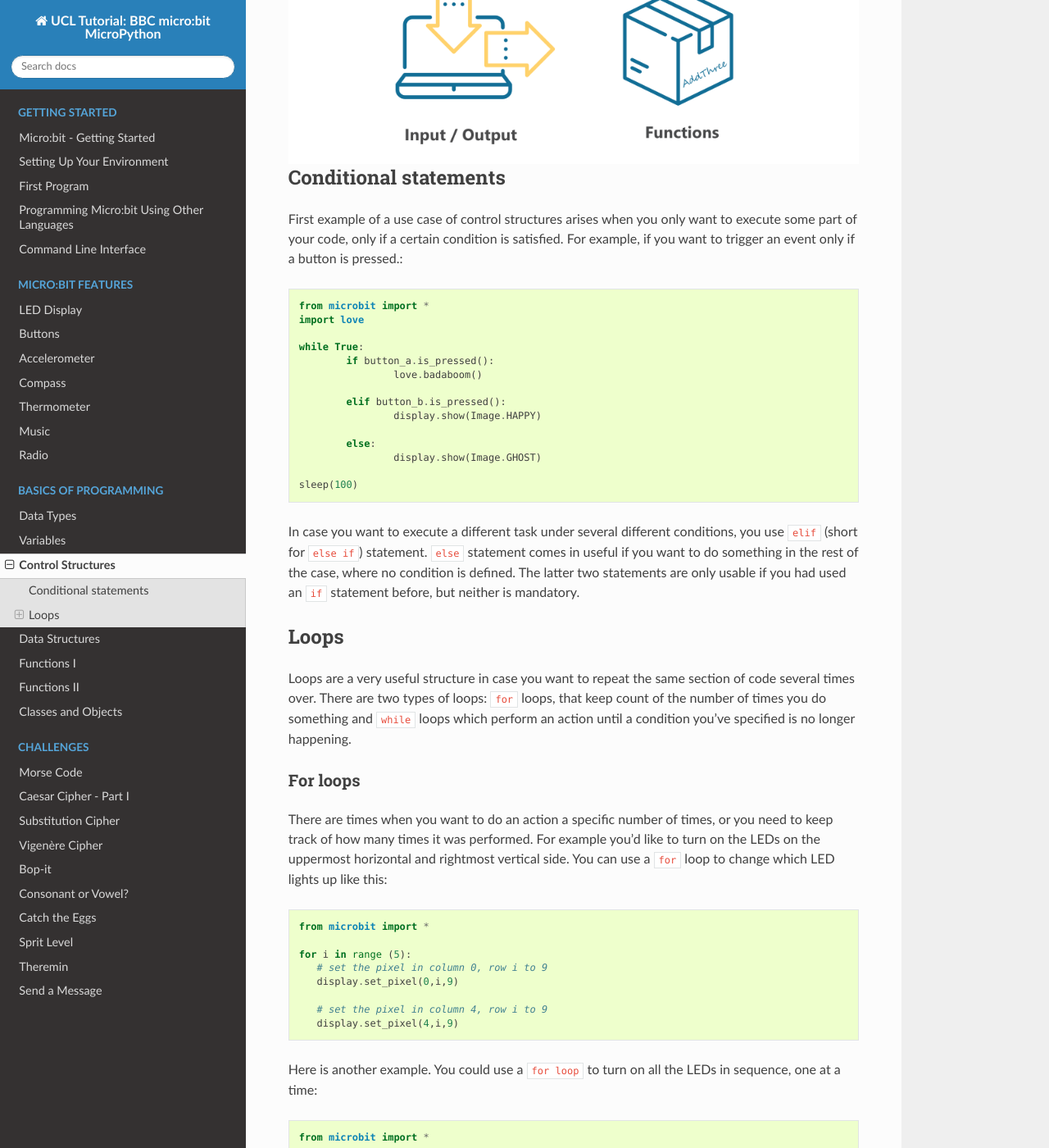
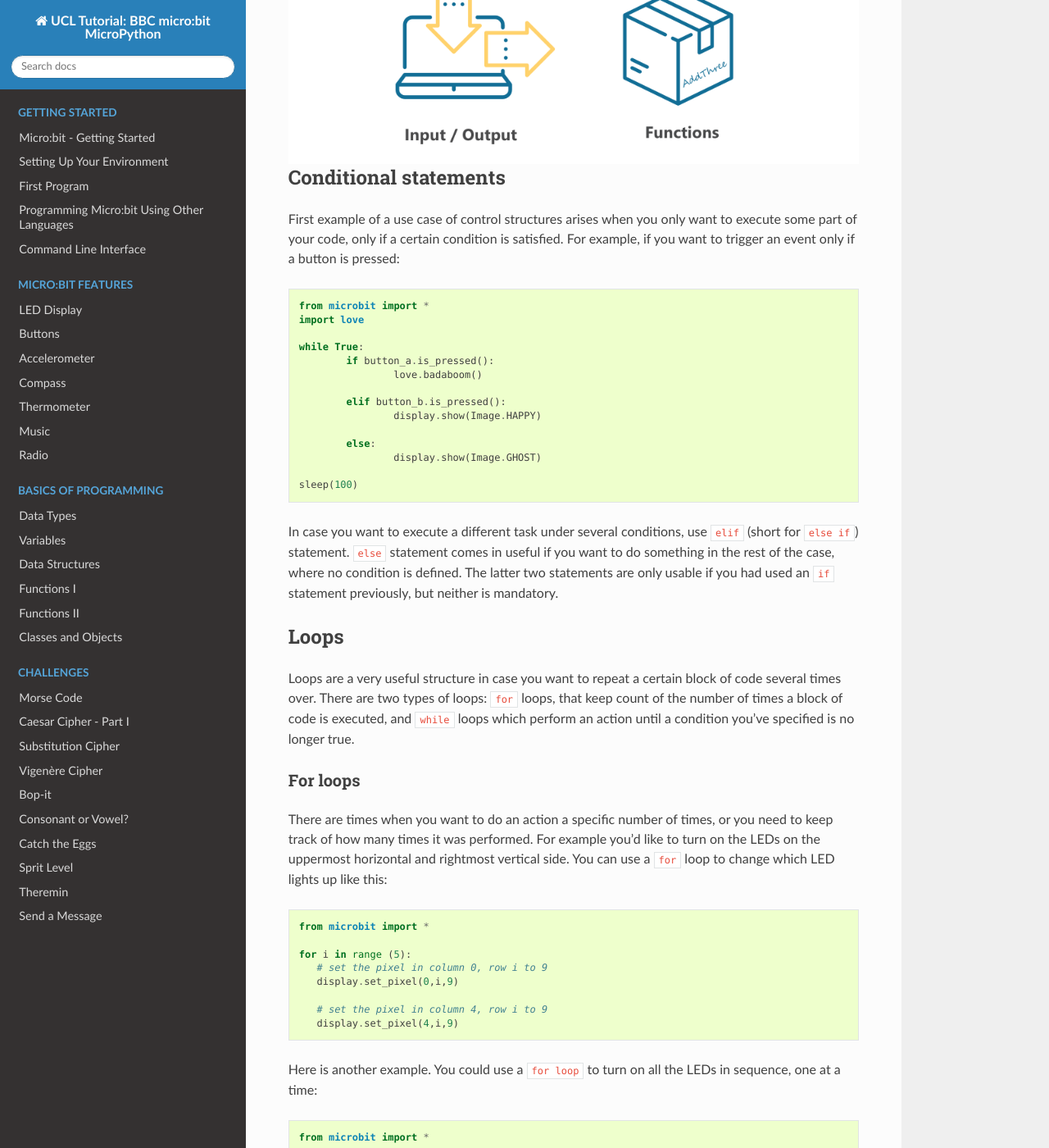
Before and after one commit to rharbird/microbit-challenges, a Sphinx documentation site: the page built from docs/source/basics/control_structures.rst, in a window 1280 px wide and 1400 px high, scrolled down 600 px. Shown: the whole window at 82% size. Built offline with Sphinx 7.4.7 and the Read the Docs theme 2.0.0, drawn with Linux system fonts in a browser that asks for light colours; pages that are not in the unit, such as notebooks, are missing from menus.

Commit message:
Modify textand filename

```diff
--- a/docs/source/basics/control.rst
+++ b/docs/source/basics/control_structures.rst
@@ -14,7 +14,7 @@ Conditional statements
 ======================
 
 First example of a use case of control structures arises when you only want to execute some part of your code, only if a certain condition is satisfied.
-For example, if you want to trigger an event only if a button is pressed.::
+For example, if you want to trigger an event only if a button is pressed: ::
 
 	from microbit import *
 	import love
@@ -32,15 +32,15 @@ For example, if you want to trigger an event only if a button is pressed.::
 	sleep(100)
 
 
-In case you want to execute a different task under several different conditions, you use ``elif`` (short for ``else if``) statement. ``else`` statement comes in useful if you want to do something
-in the rest of the case, where no condition is defined. The latter two statements are only usable if you had used an ``if`` statement before, but neither is mandatory.
+In case you want to execute a different task under several conditions, use ``elif`` (short for ``else if``) statement. ``else`` statement comes in useful if you want to do something
+in the rest of the case, where no condition is defined. The latter two statements are only usable if you had used an ``if`` statement previously, but neither is mandatory.
 
 Loops
 =====
 
-Loops are a very useful structure in case you want to repeat the same section of code several times over.
-There are two types of loops: ``for`` loops, that keep count of the number of times you do something and ``while`` loops which
-perform an action until a condition you've specified is no longer happening.
+Loops are a very useful structure in case you want to repeat a certain block of code several times over.
+There are two types of loops: ``for`` loops, that keep count of the number of times a block of code is executed, and ``while`` loops which
+perform an action until a condition you've specified is no longer true.
 
 For loops
 ---------
```
